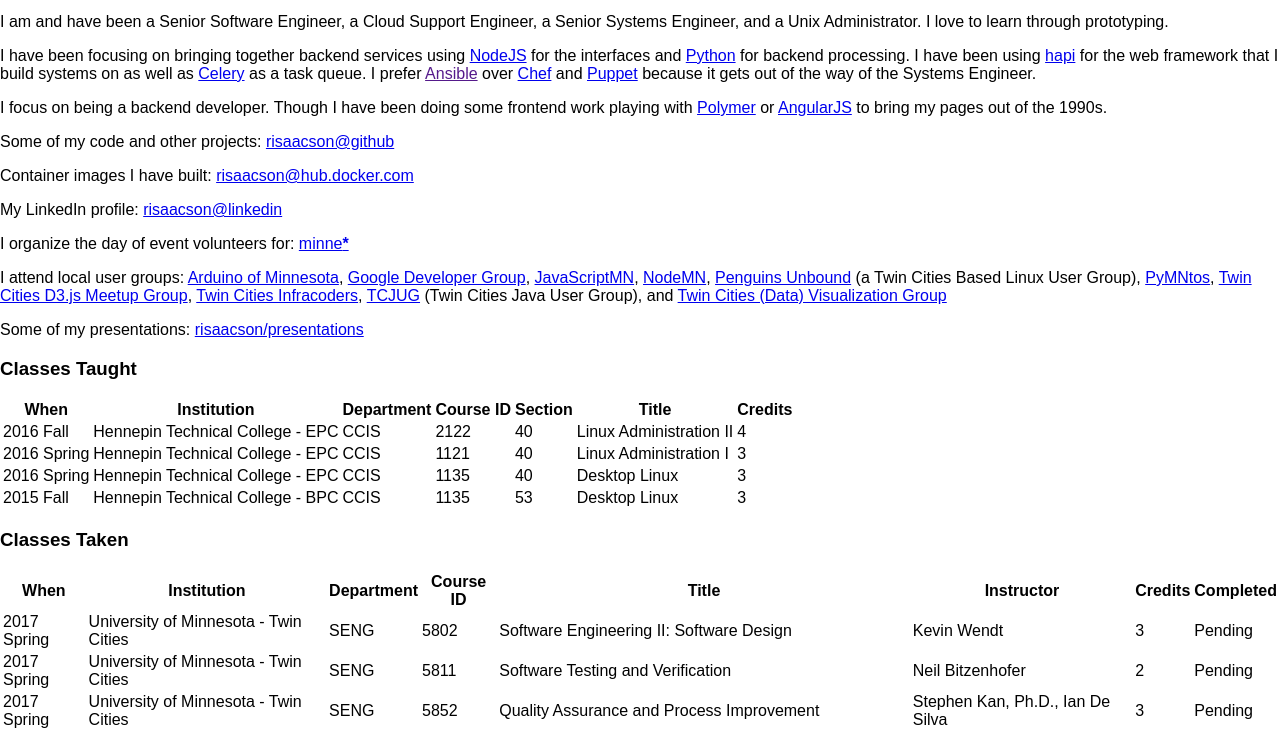
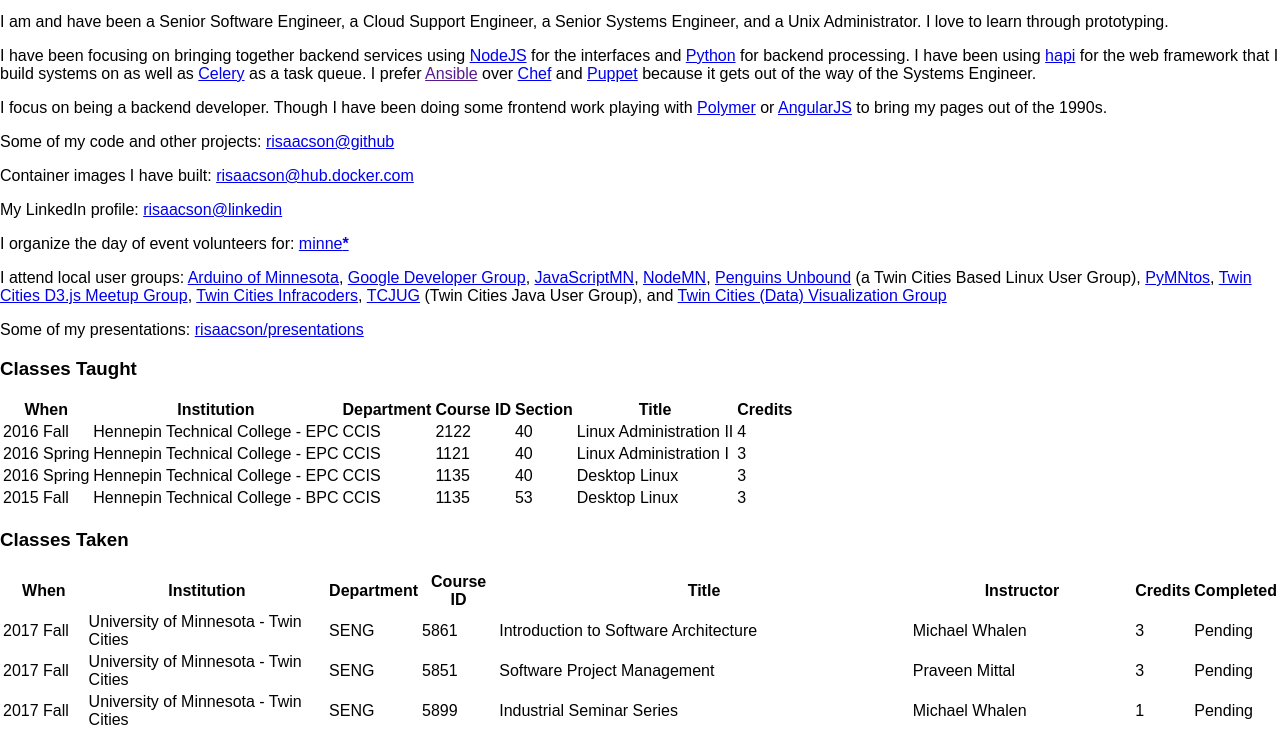
Before and after one commit to risaacson/risaacson.github.com, a plain HTML site: page index.html in a window 1280 px wide. Shown: the part 68-800 px from the top of the page. Drawn offline with Linux system fonts and the light colour scheme.

Commit message:
Update Classes Fall 2017
Update Spring 2017 classes to being completed.
Add in Fall 2017 classes and place as in process.

```diff
--- a/index.html
+++ b/index.html
@@ -102,6 +102,36 @@
         <th>Completed</th>
     </tr>
     <tr>
+        <td>2017 Fall</td>
+        <td>University of Minnesota - Twin Cities</td>
+        <td>SENG</td>
+        <td>5861</td>
+        <td>Introduction to Software Architecture</td>
+        <td>Michael Whalen</td>
+        <td>3</td>
+        <td>Pending</td>
+    </tr>
+    <tr>
+        <td>2017 Fall</td>
+        <td>University of Minnesota - Twin Cities</td>
+        <td>SENG</td>
+        <td>5851</td>
+        <td>Software Project Management</td>
+        <td>Praveen Mittal</td>
+        <td>3</td>
+        <td>Pending</td>
+    </tr>
+    <tr>
+        <td>2017 Fall</td>
+        <td>University of Minnesota - Twin Cities</td>
+        <td>SENG</td>
+        <td>5899</td>
+        <td>Industrial Seminar Series</td>
+        <td>Michael Whalen</td>
+        <td>1</td>
+        <td>Pending</td>
+    </tr>
+    <tr>
         <td>2017 Spring</td>
         <td>University of Minnesota - Twin Cities</td>
         <td>SENG</td>
@@ -109,7 +139,7 @@
         <td>Software Engineering II: Software Design</td>
         <td>Kevin Wendt</td>
         <td>3</td>
-        <td>Pending</td>
+        <td>Yes</td>
     </tr>
     <tr>
         <td>2017 Spring</td>
@@ -119,7 +149,7 @@
         <td>Software Testing and Verification</td>
         <td>Neil Bitzenhofer</td>
         <td>2</td>
-        <td>Pending</td>
+        <td>Yes</td>
     </tr>
     <tr>
         <td>2017 Spring</td>
@@ -129,7 +159,7 @@
         <td>Quality Assurance and Process Improvement</td>
         <td>Stephen Kan, Ph.D., Ian De Silva</td>
         <td>3</td>
-        <td>Pending</td>
+        <td>Yes</td>
     </tr>
     <tr>
         <td>2016 Fall</td>
```
